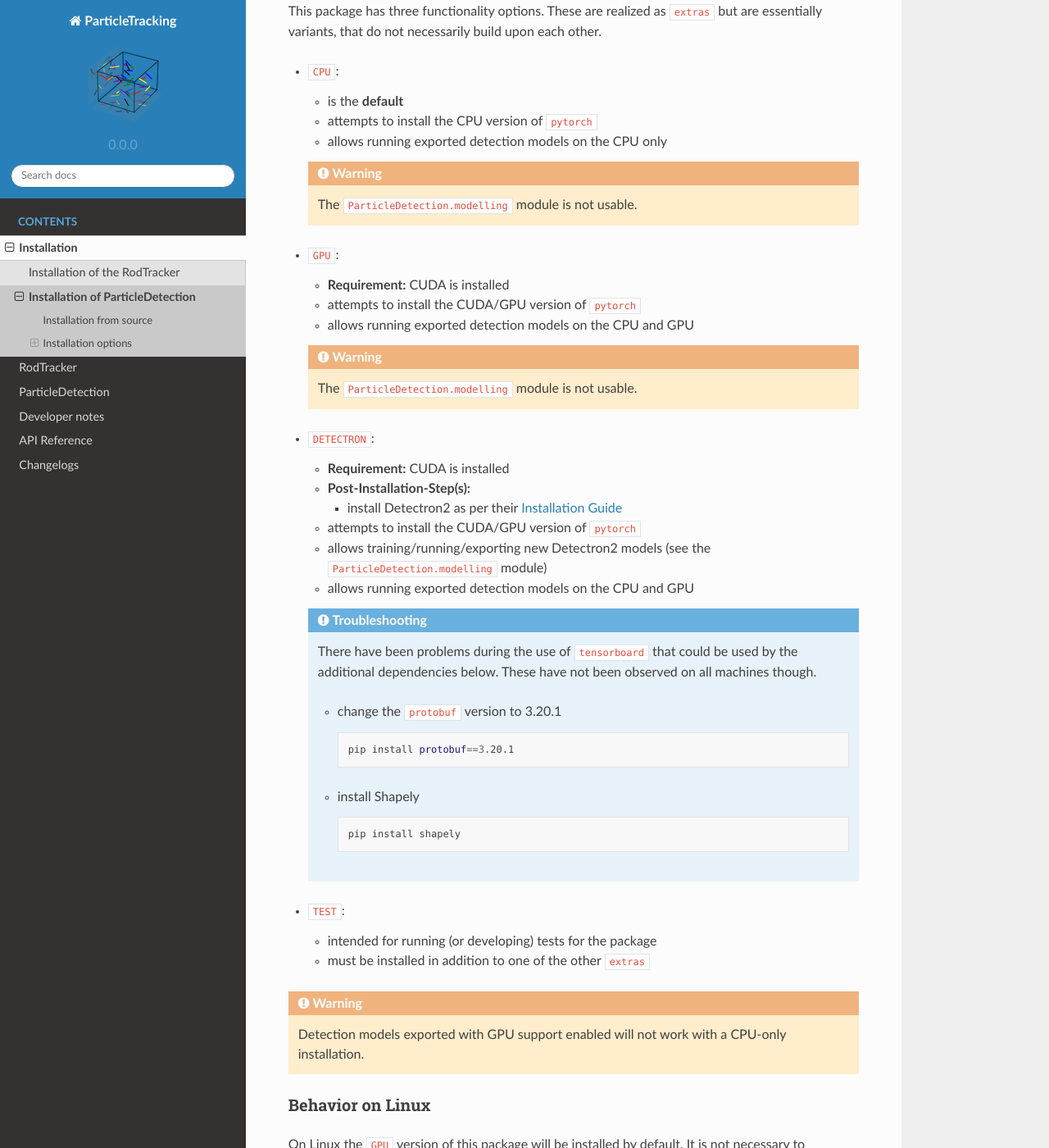
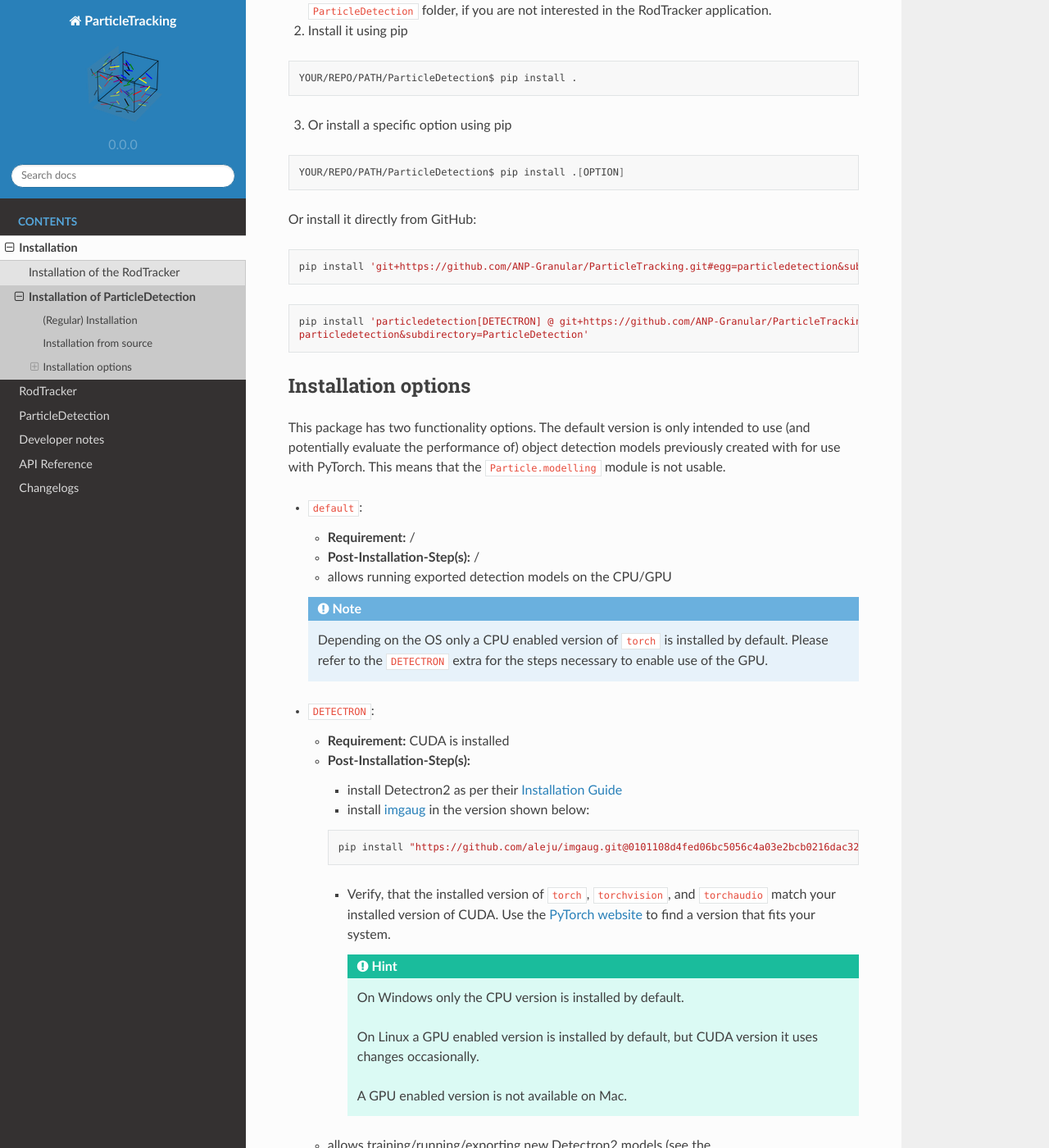
Before and after one commit to ANP-Granular/ParticleTracking, a Sphinx documentation site: the page built from docs/source/installation/particledetection.md, in a window 1280 px wide and 1400 px high, scrolled down 774 px. Shown: the whole window at 82% size. Built offline with Sphinx 7.4.7 and the Read the Docs theme 2.0.0, drawn with Linux system fonts in a browser that asks for light colours; the version number is read from the project's files by our own code; some of the changed text lies outside the part shown.

Commit message:
Update ParticleDetection documentation
Update information about the installation process.
Fixes #79.

````diff
--- a/docs/source/installation/particledetection.md
+++ b/docs/source/installation/particledetection.md
@@ -3,6 +3,16 @@
 **Requirements:**
 - Python `>=3.8` is installed
 - pip `!=22` is installed (see [this issue](https://github.com/pypa/pip/issues/10851) for explanation)
+
+## (Regular) Installation
+Install the default version using pip:
+```shell
+pip install ParticleDetection
+```
+Or use one of the options described [below](#installation-options). **Some options require manual installation of additional libraries.**
+```shell
+pip install ParticleDetection[OPTION]
+```
 
 ## Installation from source
 0. Upgrade your version of `pip`.
@@ -18,28 +28,44 @@
   ```shell
   YOUR/REPO/PATH/ParticleDetection$ pip install .[OPTION]
   ```
+
+Or install it directly from GitHub:
+```shell
+pip install 'git+https://github.com/ANP-Granular/ParticleTracking.git#egg=particledetection&subdirectory=ParticleDetection'
+```
+```shell
+pip install 'particledetection[DETECTRON] @ git+https://github.com/ANP-Granular/ParticleTracking.git#egg=
+particledetection&subdirectory=ParticleDetection'
+```
+
 ## Installation options
-This package has three functionality options. These are realized as `extras` but are essentially variants, that do not necessarily build upon each other.
+This package has two functionality options. The default version is only intended to use (and potentially evaluate the performance of) object detection models previously created with for use with PyTorch. This means that the `Particle.modelling` module is not usable.
 
-- `CPU`:
-  - is the **default**
-  - attempts to install the CPU version of `pytorch`
-  - allows running exported detection models on the CPU only
-  ```{warning}
-  The `ParticleDetection.modelling` module is not usable.
+- `default`:
+  - **Requirement:** /
+  - **Post-Installation-Step(s):** /
+  - allows running exported detection models on the CPU/GPU
+  ```{Note}
+  Depending on the OS only a CPU enabled version of `torch` is installed by default.
+  Please refer to the `DETECTRON` extra for the steps necessary to enable use of the GPU.
   ```
-- `GPU`:
-  - **Requirement:** CUDA is installed
-  - attempts to install the CUDA/GPU version of `pytorch`
-  - allows running exported detection models on the CPU and GPU
-  ```{warning}
-  The `ParticleDetection.modelling` module is not usable.
-  ```
+
 - `DETECTRON`:
   - **Requirement:** CUDA is installed
   - **Post-Installation-Step(s):**
     - install Detectron2 as per their [Installation Guide](https://detectron2.readthedocs.io/en/latest/tutorials/install.html)
-  - attempts to install the CUDA/GPU version of `pytorch`
+    - install [imgaug](https://imgaug.readthedocs.io/en/latest/) in the version shown below:
+    ```shell
+    pip install "https://github.com/aleju/imgaug.git@0101108d4fed06bc5056c4a03e2bcb0216dac326"
+    ```
+    - Verify, that the installed version of `torch`, `torchvision`, and `torchaudio` match your installed version of CUDA. Use the [PyTorch website](https://pytorch.org/get-started/locally/) to find a version that fits your system.
+      ```{Hint}
+      On Windows only the CPU version is installed by default.
+
+      On Linux a GPU enabled version is installed by default, but CUDA version it uses changes occasionally.
+
+      A GPU enabled version is not available on Mac.
+      ```
   - allows training/running/exporting new Detectron2 models (see the `ParticleDetection.modelling` module)
   - allows running exported detection models on the CPU and GPU
   ```{Admonition} Troubleshooting
@@ -55,7 +81,6 @@ This package has three functionality options. These are realized as `extras` but
   ```
 - `TEST`:
   - intended for running (or developing) tests for the package
-  - must be installed in addition to one of the other `extras`
 
 ```{Warning}
 Detection models exported with GPU support enabled will not work with a CPU-only installation.
````
Also changed, not shown: ParticleDetection/README.md.
